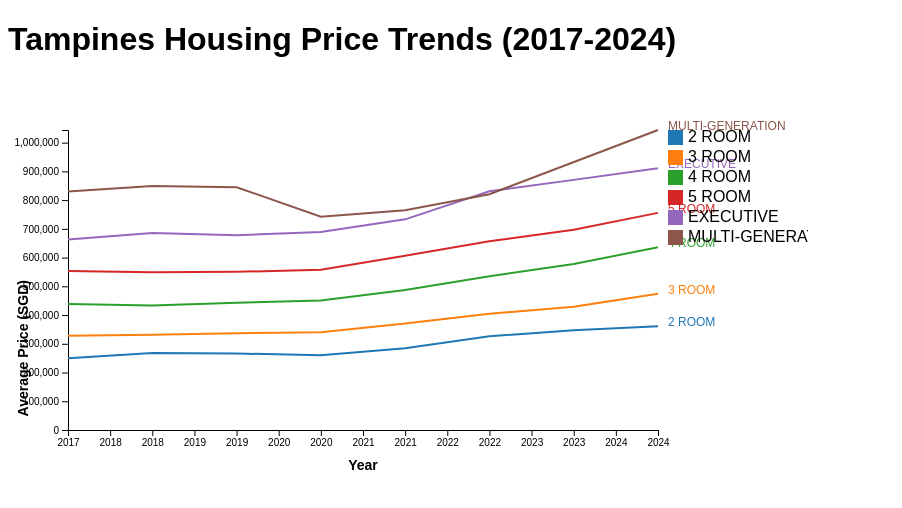
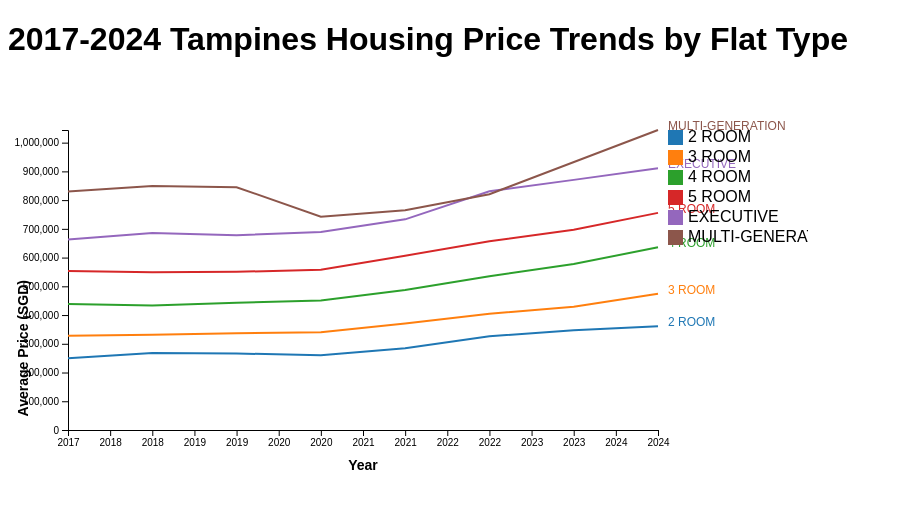
Before and after one commit to Hz1009607/HCDIV-3, a plain HTML site: page index.html in a window 1280 px wide. Shown: the whole page, without its empty margins (0-902 px from the left). Drawn offline with nearby package versions, Linux system fonts and the light colour scheme.

Commit message:
Update index.html

```diff
--- a/index.html
+++ b/index.html
@@ -23,7 +23,7 @@
     </style>
 </head>
 <body>
-    <h1>Tampines Housing Price Trends (2017-2024)</h1>
+    <h1>2017-2024 Tampines Housing Price Trends by Flat Type</h1>
     <div id="chart"></div>
     <script src="Untitled-1.js"></script>
 </body>
```
